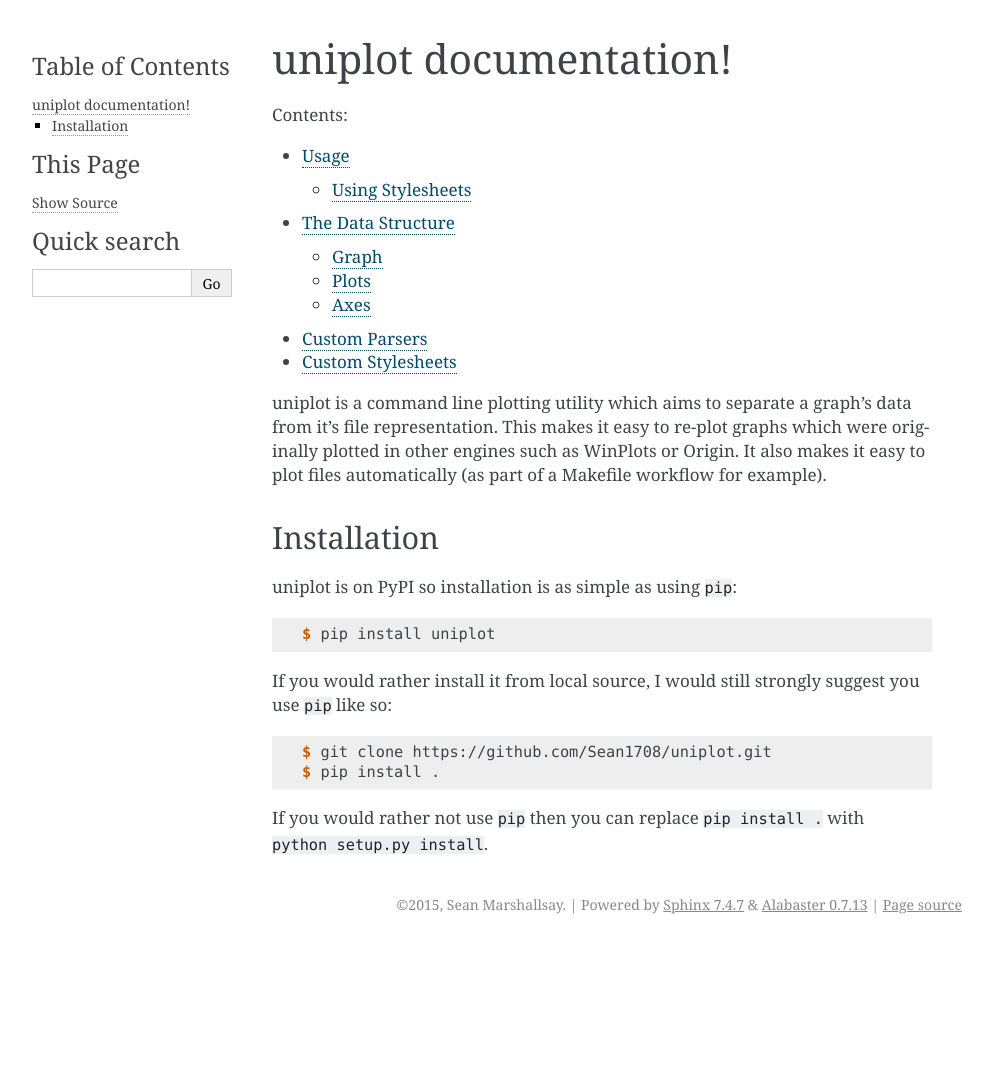
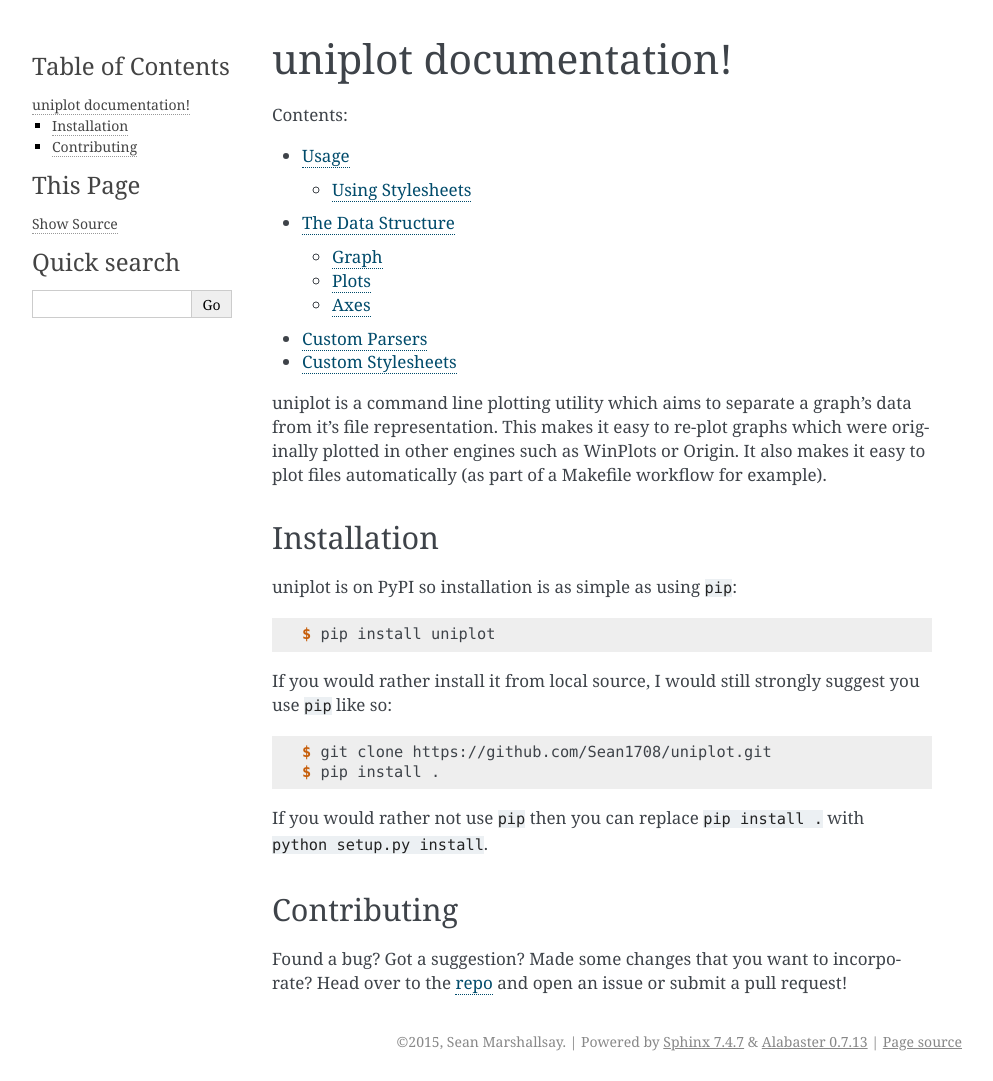
Before and after one commit to Sean1708/uniplot, a Sphinx documentation site: the page built from docs/index.rst, in a window 1280 px wide. Shown: the whole page, without its empty margins (148-1141 px from the left). Built offline with Sphinx 7.4.7, drawn with Linux system fonts in a browser that asks for light colours; before the commit the page ends 944 px from its top, so only the background shows below that.

Commit message:
Add section about contributing.

```diff
--- a/docs/index.rst
+++ b/docs/index.rst
@@ -36,3 +36,11 @@
 
 If you would rather not use ``pip`` then you can replace ``pip install .`` with
 ``python setup.py install``.
+
+------------
+Contributing
+------------
+
+Found a bug? Got a suggestion? Made some changes that you want to incorporate?
+Head over to the `repo <https://github.com/Sean1708/uniplot>`_ and open an issue
+or submit a pull request!
```
